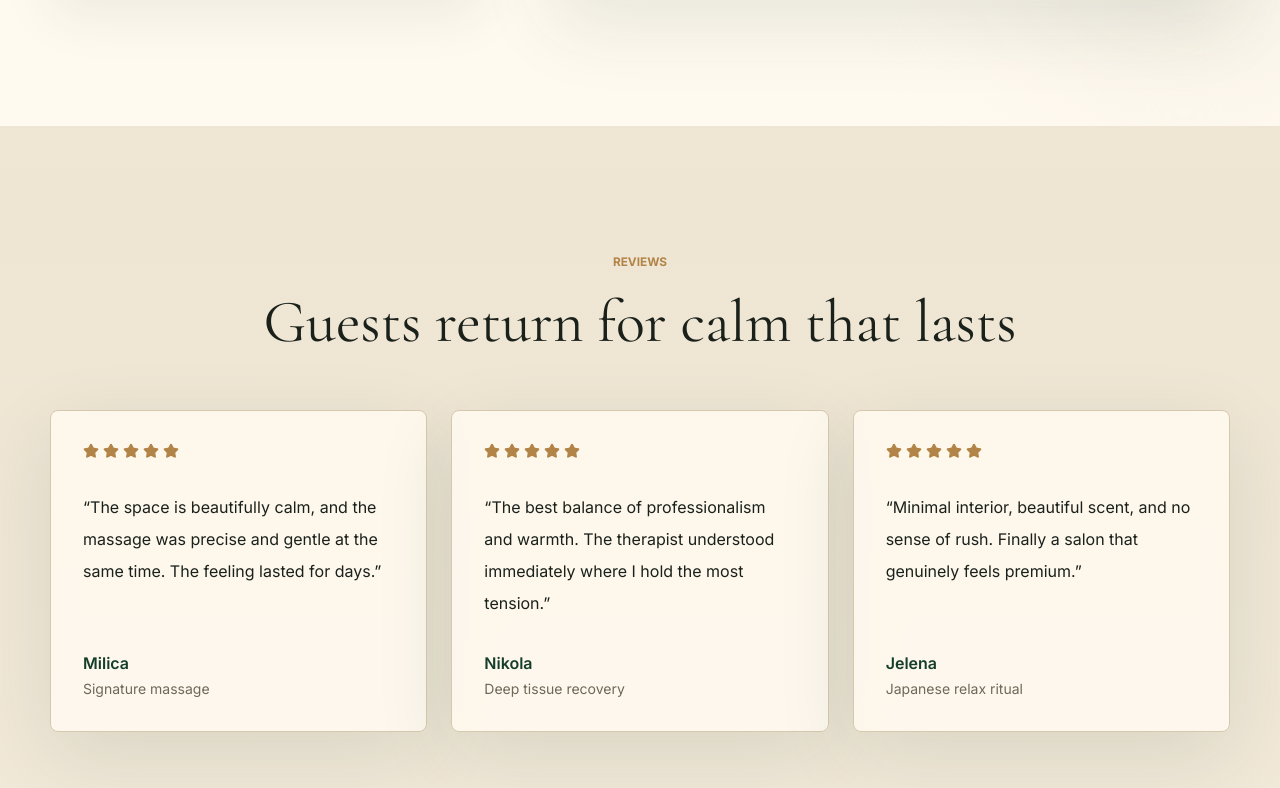
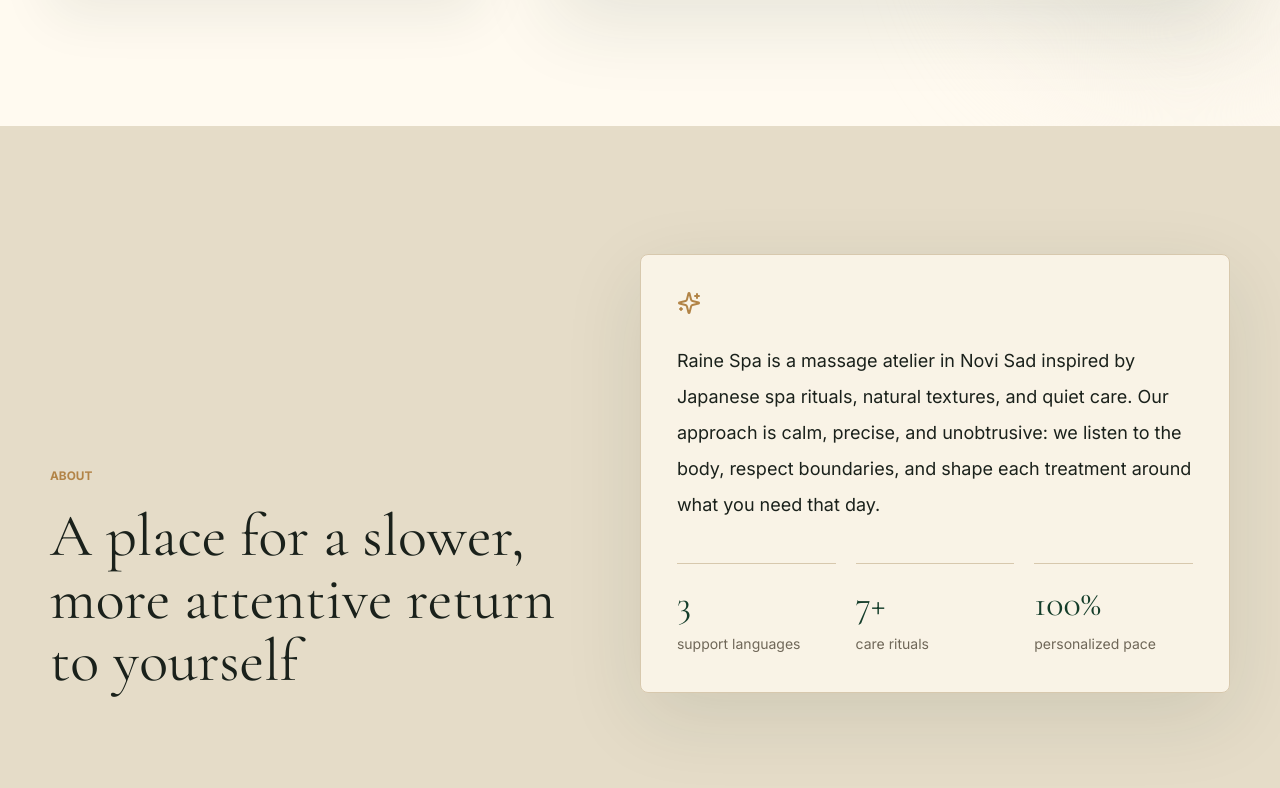
Before and after one commit to Ortem-T/massage-salon-site, a Next.js app: page /en in a window 1280 px wide. Shown: the part 2632-3420 px from the top of the page. Built offline with nearby package versions, Linux system fonts and the light colour scheme; no server answers; the database is empty.

Commit message:
Hide homepage testimonials until real reviews

```diff
--- a/src/app/[locale]/(site)/page.tsx
+++ b/src/app/[locale]/(site)/page.tsx
@@ -6,6 +6,7 @@
 import { HeroSection } from "@/components/sections/hero-section";
 import { ServicesSection } from "@/components/sections/services-section";
 import { TestimonialsSection } from "@/components/sections/testimonials-section";
+import { homepageFeatures } from "@/config/homepage";
 import { isLocale, locales, type Locale } from "@/i18n/config";
 import { getDictionary } from "@/i18n/dictionaries";
 import { getServiceCatalog } from "@/lib/services/catalog";
@@ -41,7 +42,9 @@
         serviceCatalog={serviceCatalog}
         therapistCatalog={therapistCatalog}
       />
-      <TestimonialsSection dictionary={dictionary} />
+      {homepageFeatures.showTestimonials && dictionary.testimonials.items.length > 0 ? (
+        <TestimonialsSection dictionary={dictionary} />
+      ) : null}
       <AboutSection dictionary={dictionary} />
       <CTASection dictionary={dictionary} />
       <ContactSection dictionary={dictionary} />
--- /dev/null
+++ b/src/config/homepage.ts
@@ -0,0 +1,3 @@
+export const homepageFeatures = {
+  showTestimonials: false
+} as const;
--- a/src/i18n/dictionaries/en.ts
+++ b/src/i18n/dictionaries/en.ts
@@ -138,26 +138,7 @@
   testimonials: {
     eyebrow: "Reviews",
     title: "Guests return for calm that lasts",
-    items: [
-      {
-        quote:
-          "The space is beautifully calm, and the massage was precise and gentle at the same time. The feeling lasted for days.",
-        author: "Milica",
-        detail: "Signature massage"
-      },
-      {
-        quote:
-          "The best balance of professionalism and warmth. The therapist understood immediately where I hold the most tension.",
-        author: "Nikola",
-        detail: "Deep tissue recovery"
-      },
-      {
-        quote:
-          "Minimal interior, beautiful scent, and no sense of rush. Finally a salon that genuinely feels premium.",
-        author: "Jelena",
-        detail: "Japanese relax ritual"
-      }
-    ]
+    items: []
   },
   about: {
     eyebrow: "About",
--- a/src/i18n/dictionaries/ru.ts
+++ b/src/i18n/dictionaries/ru.ts
@@ -138,26 +138,7 @@
   testimonials: {
     eyebrow: "Отзывы",
     title: "Гости возвращаются за спокойствием, которое остается",
-    items: [
-      {
-        quote:
-          "Пространство очень спокойное, а массаж одновременно точный и мягкий. Ощущение после сеанса держалось несколько дней.",
-        author: "Милица",
-        detail: "Signature массаж"
-      },
-      {
-        quote:
-          "Лучший баланс профессиональности и тепла. Терапевт сразу понял, где у меня больше всего напряжения.",
-        author: "Никола",
-        detail: "Deep tissue восстановление"
-      },
-      {
-        quote:
-          "Минималистичный интерьер, приятный аромат и полное отсутствие спешки. Наконец-то салон, который действительно ощущается premium.",
-        author: "Елена",
-        detail: "Японский relax-ритуал"
-      }
-    ]
+    items: []
   },
   about: {
     eyebrow: "О салоне",
--- a/src/i18n/dictionaries/sr.ts
+++ b/src/i18n/dictionaries/sr.ts
@@ -1,3 +1,9 @@
+type TestimonialItem = {
+  quote: string;
+  author: string;
+  detail: string;
+};
+
 const sr = {
   seo: {
     title: "RAINË | Premium masaža u Novom Sadu",
@@ -138,26 +144,7 @@
   testimonials: {
     eyebrow: "Utisci",
     title: "Gosti se vraćaju zbog mira koji traje",
-    items: [
-      {
-        quote:
-          "Prostor je izuzetno smiren, a masaža precizna i nežna u isto vreme. Osećaj posle tretmana je trajao danima.",
-        author: "Milica",
-        detail: "Signature masaža"
-      },
-      {
-        quote:
-          "Najbolji balans profesionalnosti i topline. Terapeut je odmah razumeo gde držim najviše napetosti.",
-        author: "Nikola",
-        detail: "Deep tissue oporavak"
-      },
-      {
-        quote:
-          "Minimalan enterijer, divan miris i potpuno odsustvo žurbe. Konačno salon koji zaista deluje premium.",
-        author: "Jelena",
-        detail: "Japanski relax ritual"
-      }
-    ]
+    items: [] as TestimonialItem[]
   },
   about: {
     eyebrow: "O salonu",
```
Also changed, not shown: 2 other files (tests, documents, lock files or other folders).
